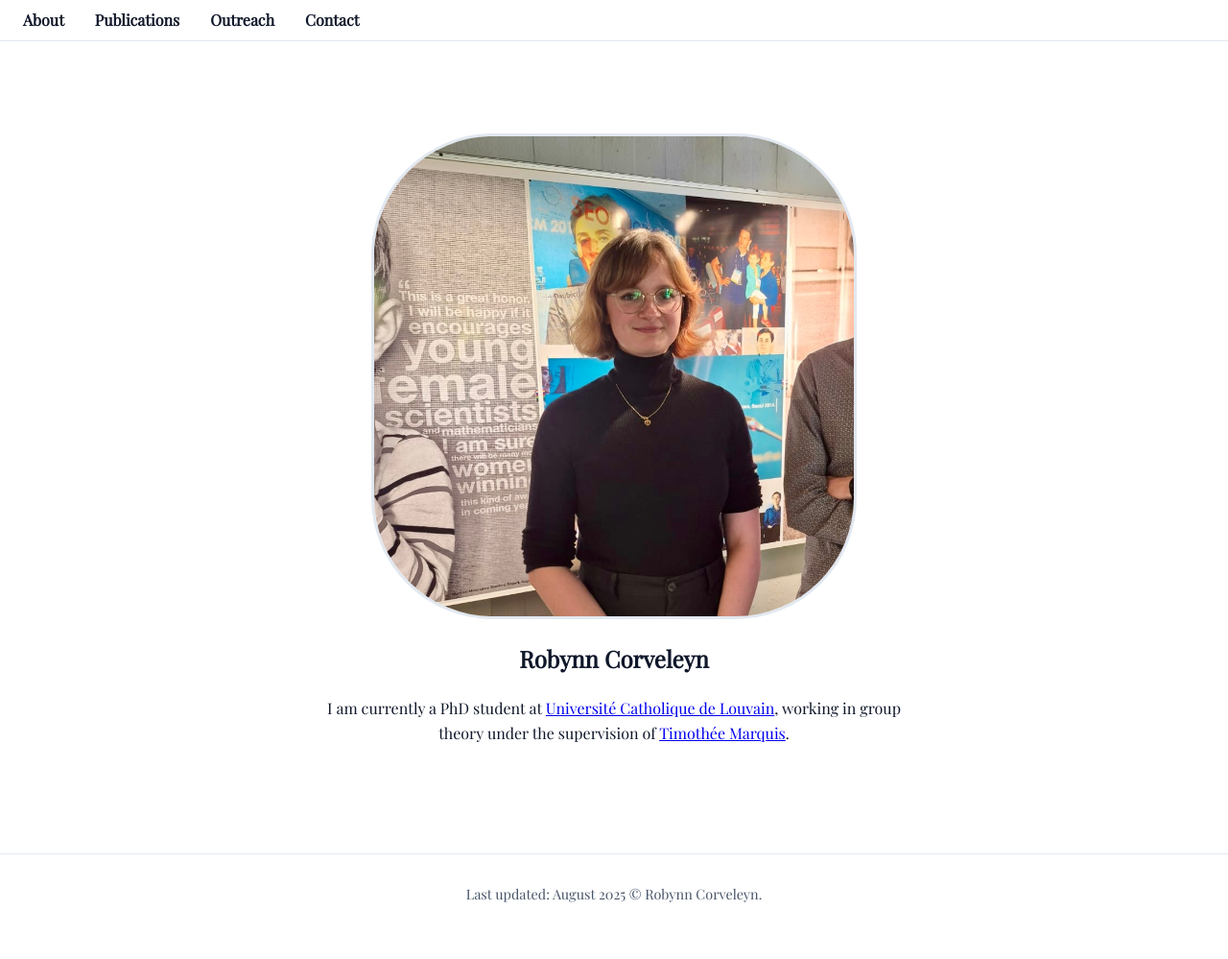
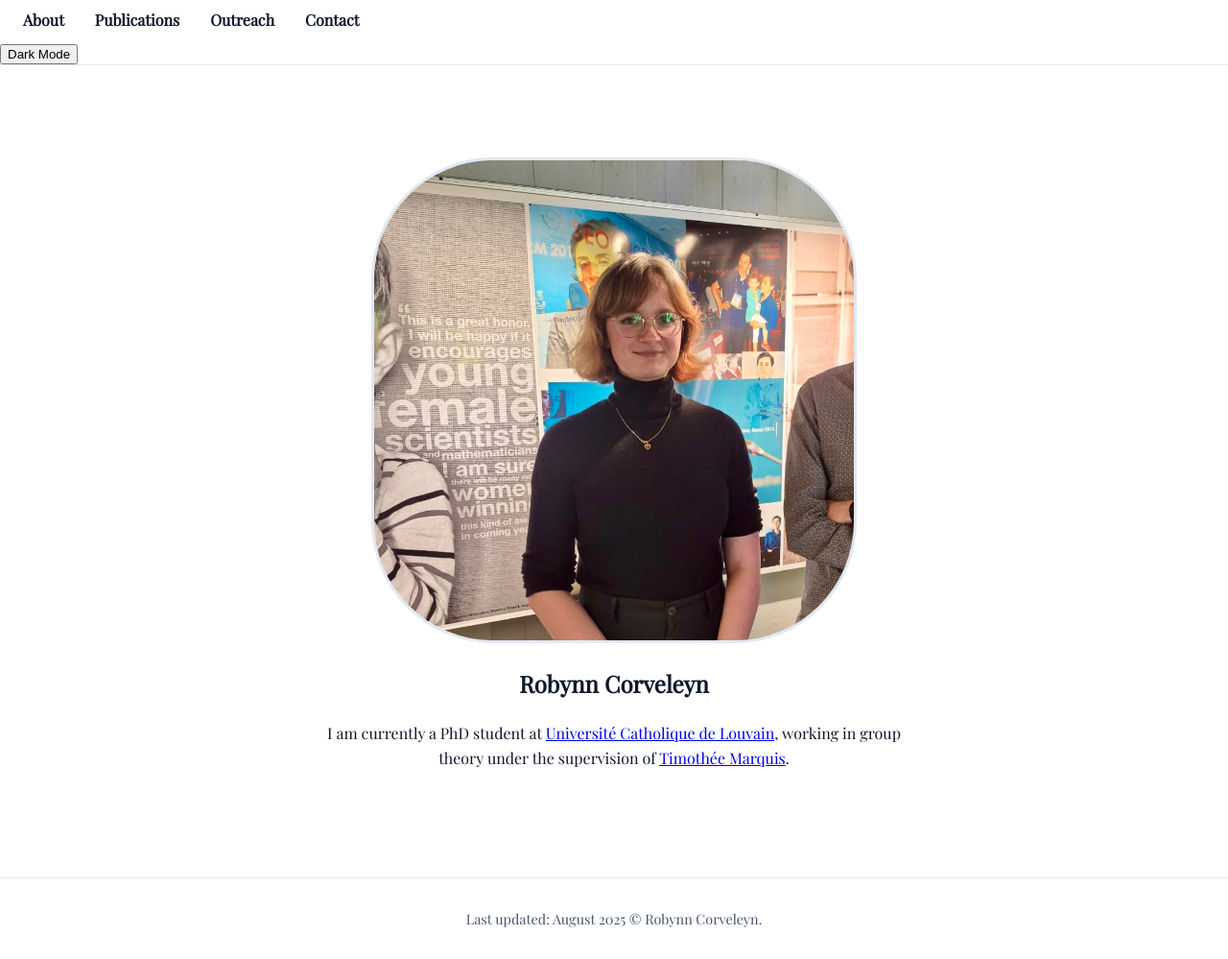
Before and after one commit to robynn-corveleyn/robynn-corveleyn.github.io, a Jekyll site: the page built from index.html, in a window 1280 px wide. Shown: the whole page at 96% size. Built offline with Jekyll 4.4.1, drawn with Linux system fonts in a browser that asks for light colours; before the commit the page ends 974 px from its top, so only the background shows below that.

Commit message:
Update default.html

```diff
--- a/_layouts/default.html
+++ b/_layouts/default.html
@@ -35,6 +35,7 @@
         <li><a href="{{ '/contact/' | relative_url }}">Contact</a></li>
       </ul>
     </nav>
+    <button id="theme-toggle">Dark Mode</button>
   </header>
 
   <main>
```
